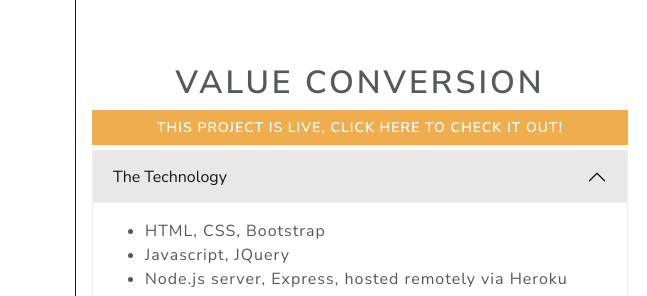
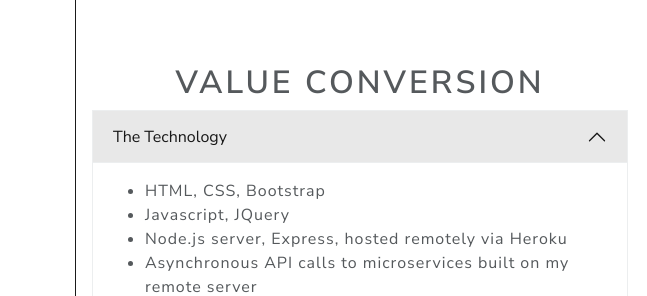
Before and after one commit to dylanChurchward/portfolio, a website: page index.html in a window 1280 px wide. Shown: the part 3279-3575 px from the top of the page, 0-647 px from the left. Drawn offline with nearby package versions, Linux system fonts and the light colour scheme.

Commit message:
removed check it out and play now buttons. my heroku server needs maintainence, can't have people using these buttons

```diff
--- a/index.html
+++ b/index.html
@@ -75,9 +75,6 @@
                 <div class="row">
                     <div class="col-md-5 order-2 order-md-1">
                         <h1 class="card-title text-center mx-auto d-block">6561 (A 2048 Clone)</h1>
-                            <div class="d-grid gap-2">
-                                <!-- <a href="6561.html" class="btn btn-lg btn-warning liveButton" type="button">This game is playable, click here to check it out!</a> -->
-                            </div>
                         <div class="accordion" id="accordionExample">
                             <div class="accordion-item">
                                 <h2 class="accordion-header" id="headingOne">
@@ -340,9 +337,6 @@
                 <div class="row">
                     <div class="col-md-6 order-2 order-md-1">
                         <h1 class="card-title text-center mx-auto d-block">Value Conversion</h1>
-                            <div class="d-grid gap-2">
-                                <a href="convert.html" class="btn btn-lg btn-warning liveButton" type="button">This project is live, click here to check it out!</a>
-                            </div>
                         <div class="accordion" id="accordionExample">
                             <div class="accordion-item">
                                 <h2 class="accordion-header" id="headingOne">
```
